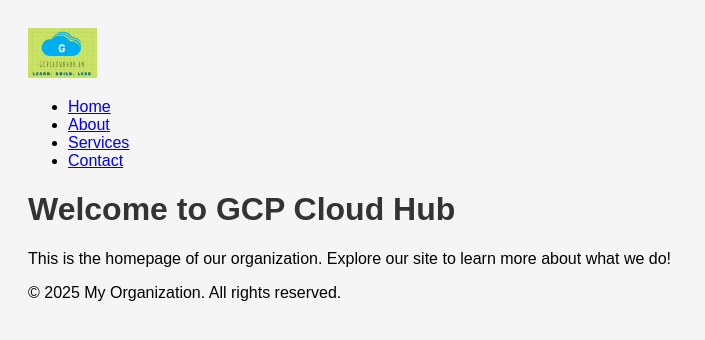
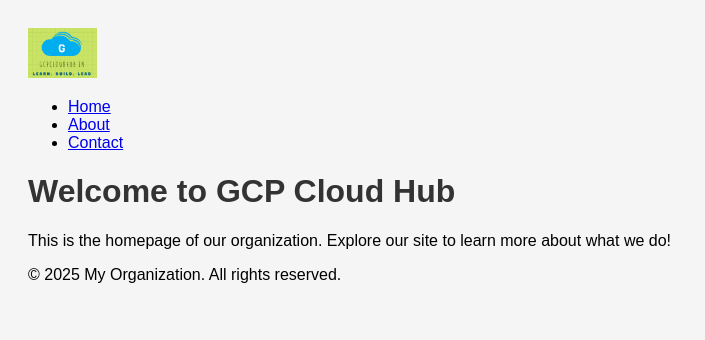
Before and after one commit to bikram-singh/Deploy-Python-Static-WebSite-to-GCS, a Flask app: page / in a window 1280 px wide. Shown: the top 340 px of the page, without its empty margins (0-705 px from the left). Run offline with Flask 3, Linux system fonts and the light colour scheme.

Commit message:
Update index.html

```diff
--- a/templates/index.html
+++ b/templates/index.html
@@ -13,7 +13,6 @@
             <ul>
                 <li><a href="index.html">Home</a></li>
                 <li><a href="about.html">About</a></li>
-                <li><a href="services.html">Services</a></li>
                 <li><a href="contact.html">Contact</a></li>
             </ul>
         </nav>
```
